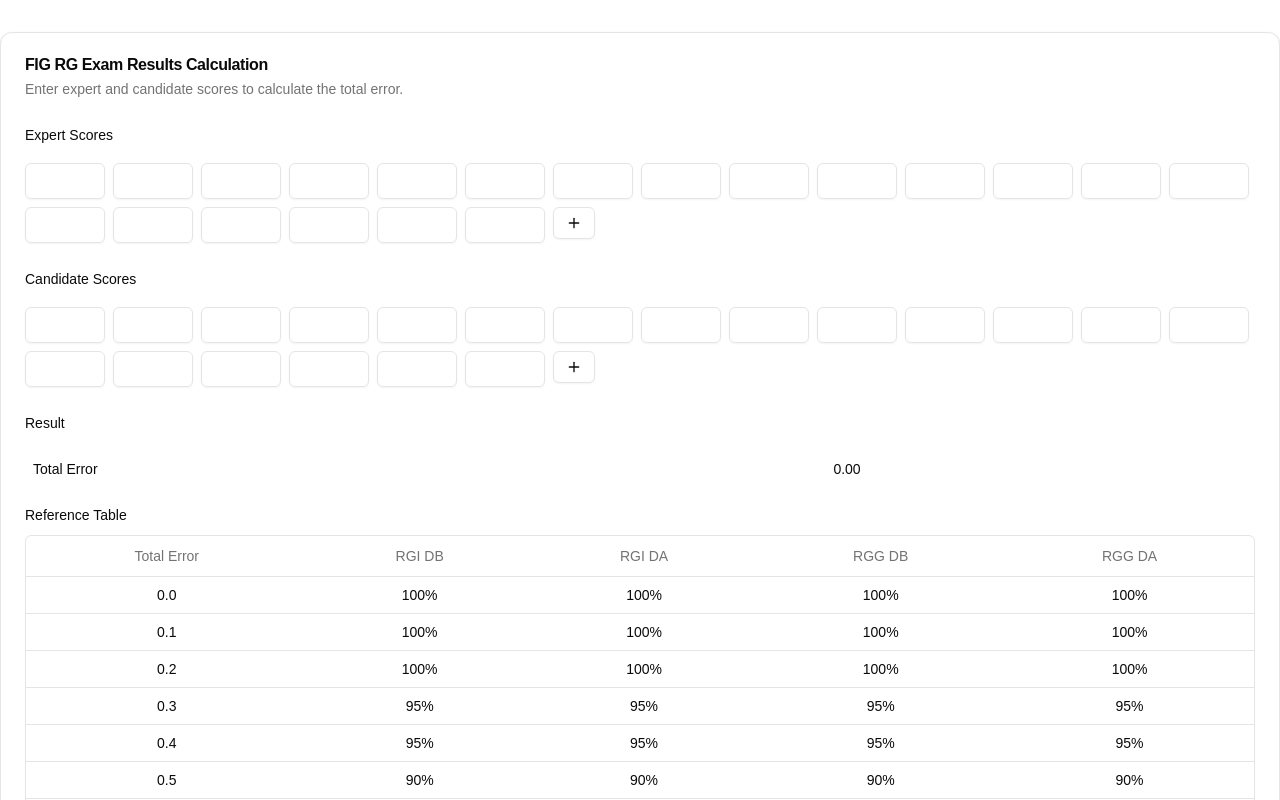
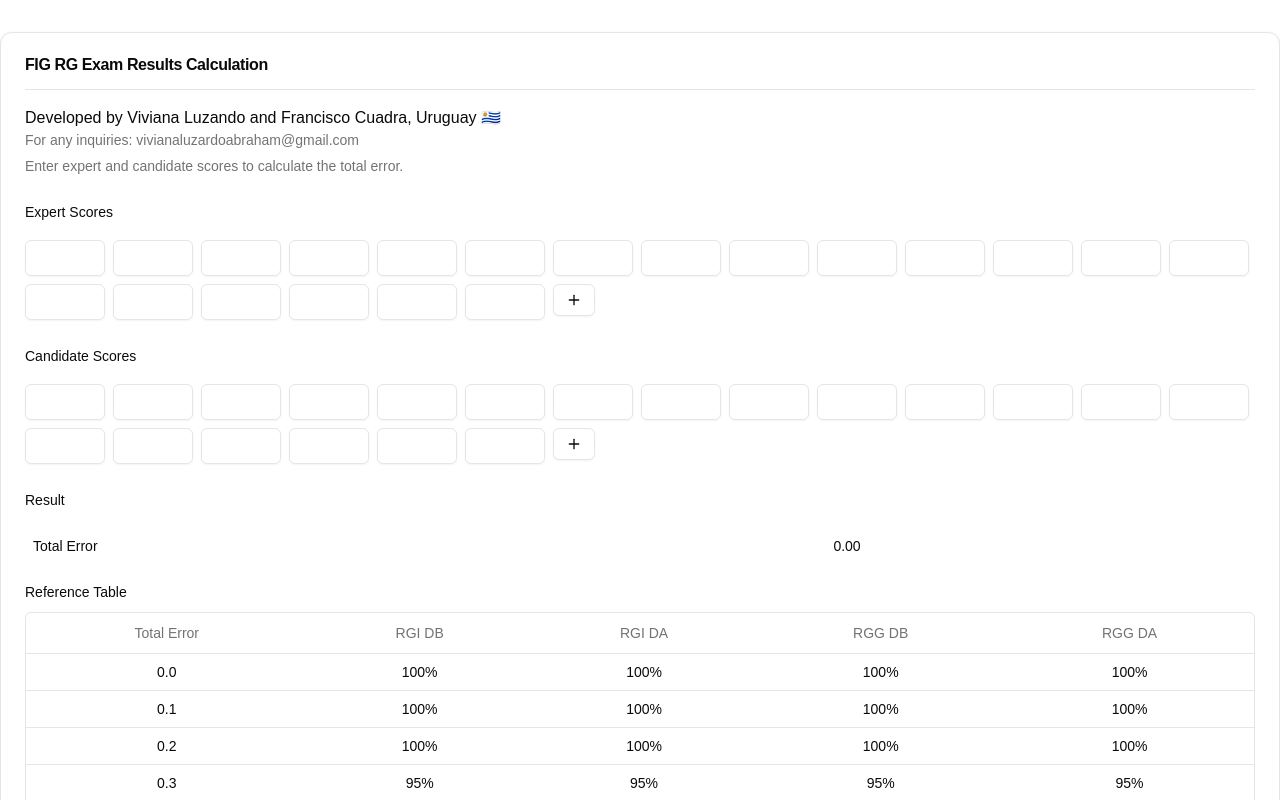
Before and after one commit to Qadra42/fig-dabd-calculator, a Next.js app: page / in a window 1280 px wide. Shown: the top 800 px of the page. Built offline with nearby package versions, Linux system fonts and the light colour scheme.

Commit message:
chore: add credits

```diff
--- a/src/app/page.tsx
+++ b/src/app/page.tsx
@@ -67,10 +67,10 @@
         <CardHeader>
           <div className="space-y-4">
             <CardTitle>FIG RG Exam Results Calculation</CardTitle>
-            {/* <div className="border-t pt-4">
+            <div className="border-t pt-4">
               <p className="text-base font-medium">Developed by Viviana Luzando and Francisco Cuadra, Uruguay 🇺🇾</p>
               <p className="text-sm text-muted-foreground">For any inquiries: vivianaluzardoabraham@gmail.com</p>
-            </div> */}
+            </div>
           </div>
           <CardDescription className="mt-4">
             Enter expert and candidate scores to calculate the total error.
```
